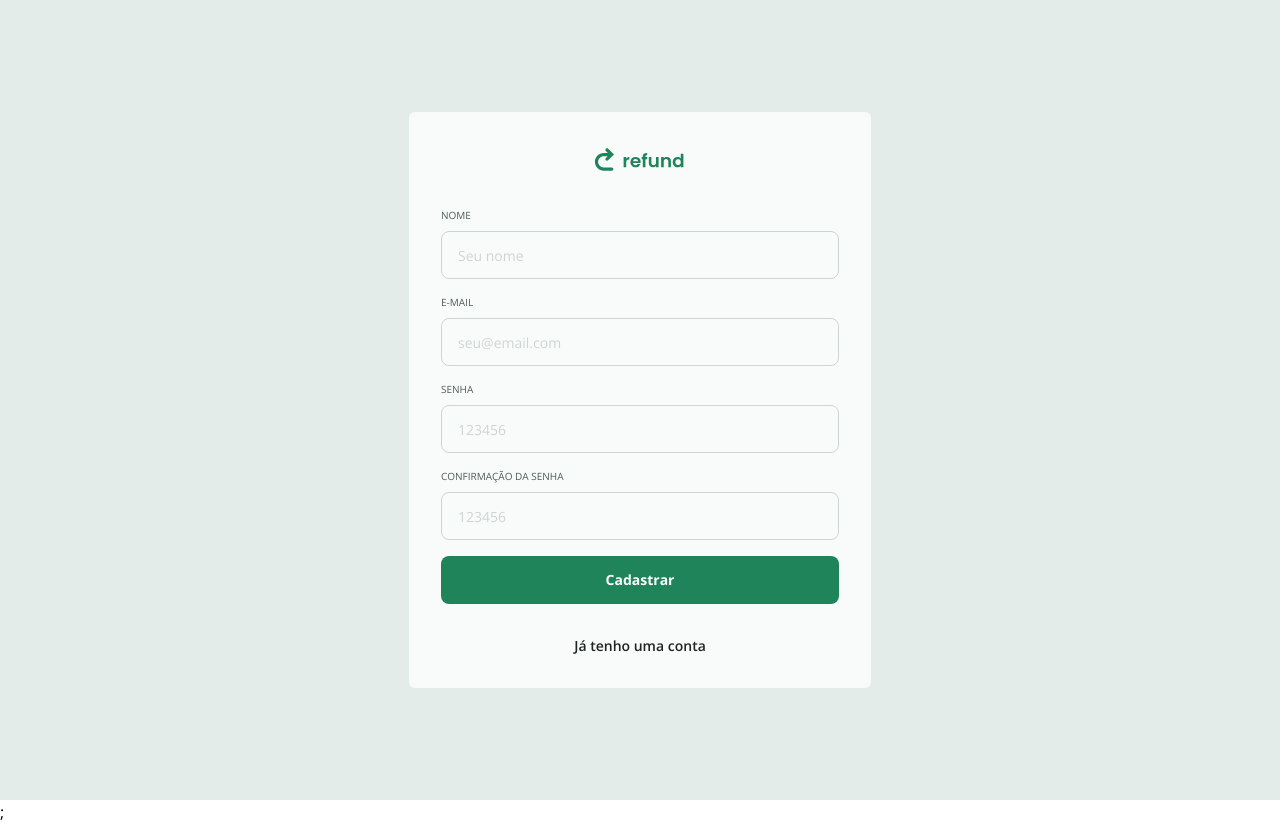
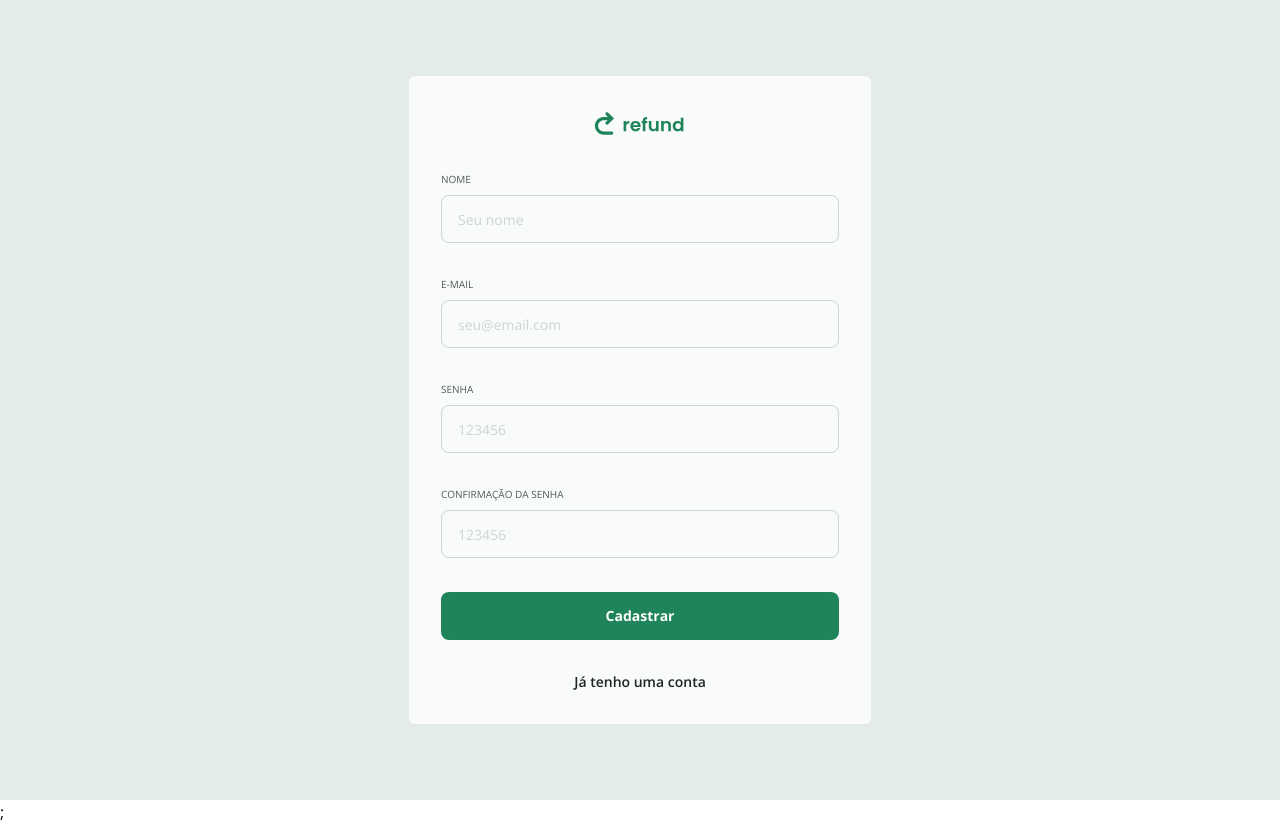
Before and after one commit to keewonf/RefundWEB, a React (Vite) app: page /signup in a window 1280 px wide. Built offline with nearby package versions, Linux system fonts and the light colour scheme.

Commit message:
style: reserve space for validation message

```diff
--- a/src/components/Input.tsx
+++ b/src/components/Input.tsx
@@ -19,7 +19,7 @@ export function Input({ legend, error, type = "text", ...rest }: Props) {
         }`}
         {...rest}
       />
-      {error && <span className="text-red-500 text-xs mt-1">{error}</span>}
+      <span className="text-red-500 text-xs min-h-4.5 block ">{error}</span>
     </fieldset>
   );
 }
--- a/src/components/Select.tsx
+++ b/src/components/Select.tsx
@@ -5,7 +5,7 @@ type Props = React.ComponentProps<"select"> & {
 
 export function Select({ legend, children, error, ...rest }: Props) {
   return (
-    <fieldset className="flex flex-1 max-h-20 text-gray-200 focus-within:text-green-100 flex-col">
+    <fieldset className="flex flex-1  text-gray-200 focus-within:text-green-100 flex-col">
       {legend && (
         <legend className="uppercase  text-xxs mb-2 text-inherit">
           {legend}
@@ -21,7 +21,7 @@ export function Select({ legend, children, error, ...rest }: Props) {
         </option>
         {children}
       </select>
-      {error && <span className="text-red-500 text-xs mt-1">{error}</span>}
+      <span className="text-red-500 text-xs min-h-4.5 block ">{error}</span>
     </fieldset>
   );
 }
--- a/src/components/Upload.tsx
+++ b/src/components/Upload.tsx
@@ -35,7 +35,7 @@ export function Upload({ filename = null, onChange, error, ...rest }: Props) {
           <img src={uploadSvg} alt="Ícone de upload" className="w-6 h-6" />
         </label>
       </div>
-      {error && <span className="text-red-500 text-xs mt-1">{error}</span>}
+      <span className="text-red-500 text-xs min-h-4.5 block ">{error}</span>
     </div>
   );
 }
```
